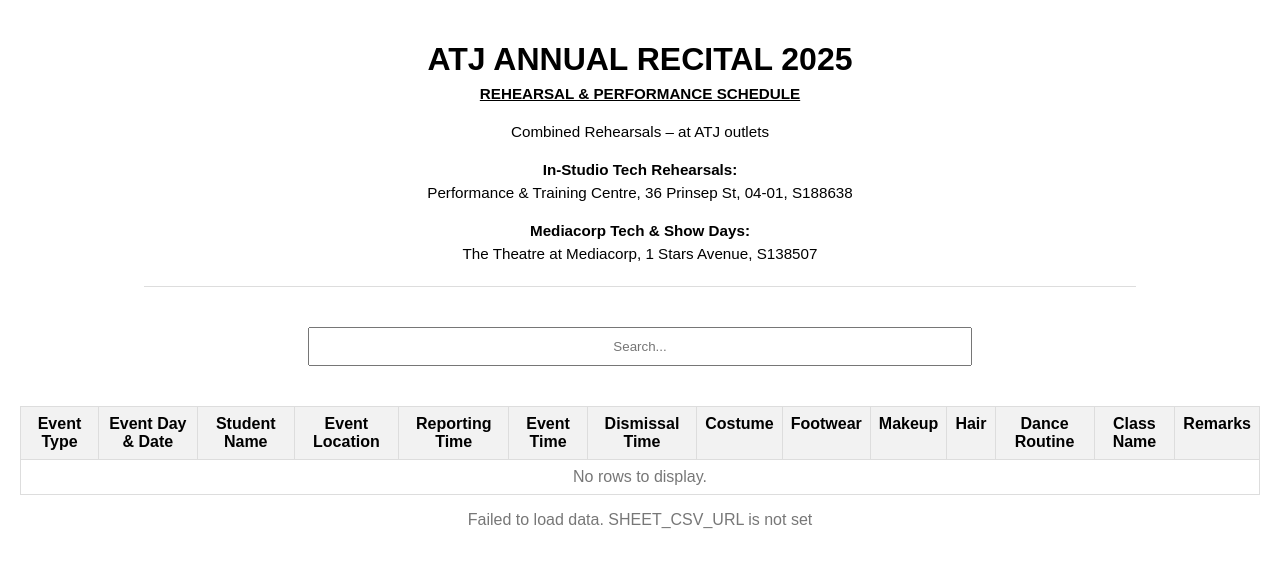
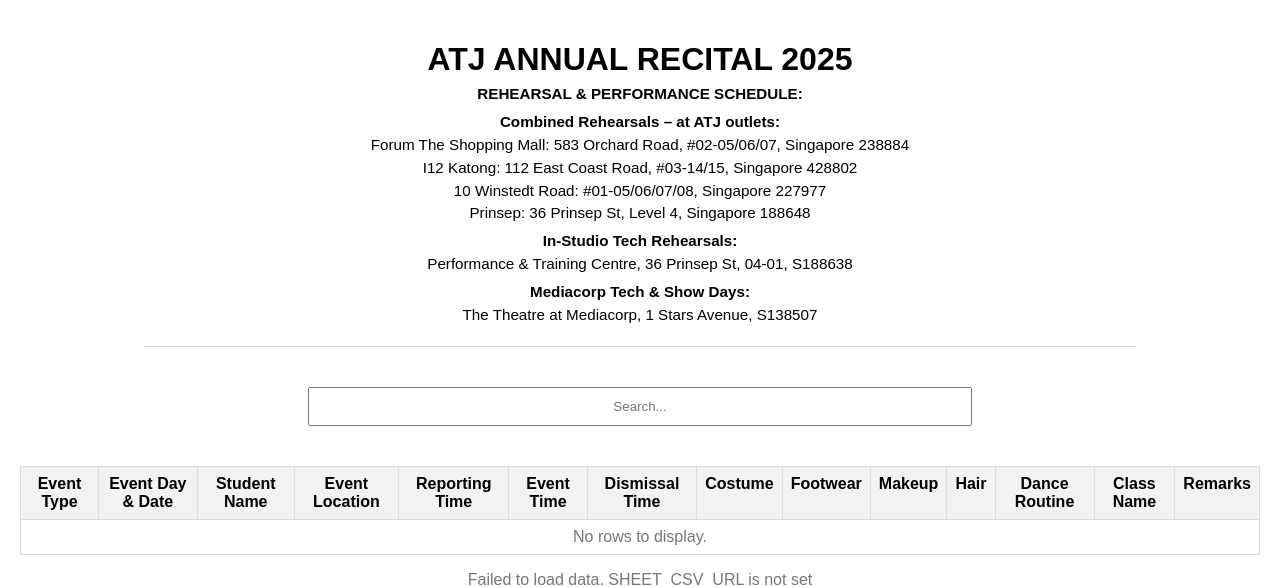
Before and after one commit to srii2605/Sri, a Flask app: page / in a window 1280 px wide. Shown: the top 587 px of the page. Run offline with Flask 3, Linux system fonts and the light colour scheme.

Commit message:
Update Combined Rehearsals addresses

```diff
--- a/templates/index.html
+++ b/templates/index.html
@@ -3,13 +3,22 @@
 <head>
   <meta charset="UTF-8" />
   <meta name="viewport" content="width=device-width, initial-scale=1.0"/>
-  <title>ATJ Annual Recital 2025</title>
+  <title>UDO-APAC X ATJ 2025</title>
 
+  <!-- jQuery -->
   <script src="https://code.jquery.com/jquery-3.6.0.min.js"></script>
 
   <style>
-    body { font-family: Arial, sans-serif; text-align: center; margin: 0; padding: 20px; }
-    h1 { margin-bottom: 5px; font-size: 2rem; }
+    body {
+      font-family: Arial, sans-serif;
+      text-align: center;
+      margin: 0;
+      padding: 20px;
+    }
+    h1 {
+      margin-bottom: 5px;
+      font-size: 2rem;
+    }
     .header-info {
       font-size: 0.95rem;
       line-height: 1.5;
@@ -19,42 +28,70 @@
     .header-info .subtitle {
       font-weight: bold;
       margin: 5px 0;
-      text-decoration: underline;
     }
-    hr { border: none; border-top: 1px solid #ddd; margin: 20px auto; width: 80%; }
-    #searchInput { width: 60%; max-width: 640px; padding: 10px; margin: 20px 0; text-align: center; }
-    .table-wrap { max-height: 72vh; overflow: auto; }
-    table { width: 100%; border-collapse: collapse; margin-top: 20px; }
-    th, td { border: 1px solid #ddd; padding: 8px; text-align: center; vertical-align: top; }
-    th { background-color: #f2f2f2; position: sticky; top: 0; z-index: 1; }
+    .header-info p {
+      margin: 5px 0;
+    }
+    .header-info strong {
+      font-weight: bold;
+    }
+    hr {
+      border: none;
+      border-top: 1px solid #ddd;
+      margin: 20px auto;
+      width: 80%;
+    }
+    #searchInput {
+      width: 60%;
+      max-width: 640px;
+      padding: 10px;
+      margin: 20px 0;
+      text-align: center;
+    }
+    .table-wrap {
+      max-height: 72vh;
+      overflow: auto;
+    }
+    table {
+      width: 100%;
+      border-collapse: collapse;
+      margin-top: 20px;
+    }
+    th, td {
+      border: 1px solid #ddd;
+      padding: 8px;
+      text-align: center;
+      vertical-align: top;
+    }
+    th {
+      background-color: #f2f2f2;
+      position: sticky;
+      top: 0;
+      z-index: 1;
+    }
     .bold { font-weight: bold; }
     .muted { color: #777; }
     a { text-decoration: underline; }
-
-    /* Tag-style labels */
-    .tag {
-      display: inline-block;
-      padding: 4px 10px;
-      border-radius: 8px;
-      font-weight: bold;
-      color: white;
-      font-size: 0.9rem;
-    }
-    .tag.green { background-color: #4caf50; }   /* Combined Rehearsal */
-    .tag.purple { background-color: #9c27b0; }  /* In-Studio Tech Rehearsal */
-    .tag.blue { background-color: #2196f3; }    /* Show Day */
   </style>
 </head>
 <body>
 
   <h1>ATJ ANNUAL RECITAL 2025</h1>
   <div class="header-info">
-    <p class="subtitle">REHEARSAL & PERFORMANCE SCHEDULE</p>
-    <p>Combined Rehearsals – at ATJ outlets</p>
-    <p><strong>In-Studio Tech Rehearsals:</strong><br>
-       Performance & Training Centre, 36 Prinsep St, 04-01, S188638</p>
-    <p><strong>Mediacorp Tech & Show Days:</strong><br>
-       The Theatre at Mediacorp, 1 Stars Avenue, S138507</p>
+    <p class="subtitle">REHEARSAL & PERFORMANCE SCHEDULE:</p>
+    <p><strong>Combined Rehearsals – at ATJ outlets:</strong><br>
+  Forum The Shopping Mall: 583 Orchard Road, #02-05/06/07, Singapore 238884<br>
+  I12 Katong: 112 East Coast Road, #03-14/15, Singapore 428802<br>
+  10 Winstedt Road: #01-05/06/07/08, Singapore 227977<br>
+  Prinsep: 36 Prinsep St, Level 4, Singapore 188648
+</p>
+      <strong>In-Studio Tech Rehearsals:</strong><br>
+      Performance & Training Centre, 36 Prinsep St, 04-01, S188638
+    </p>
+    <p>
+      <strong>Mediacorp Tech & Show Days:</strong><br>
+      The Theatre at Mediacorp, 1 Stars Avenue, S138507
+    </p>
   </div>
 
   <hr>
@@ -74,6 +111,7 @@
 
   <script>
     $(function () {
+      // Keys MUST match your CSV headers exactly
       const COLUMNS = [
         { key: "Event Type",         label: "Event Type" },
         { key: "Event Day & Date",   label: "Event Day & Date", bold: true },
@@ -91,6 +129,7 @@
         { key: "Remarks",            label: "Remarks" }
       ];
 
+      // Columns that should render as a fixed-label link if a URL is present
       const LINK_LABELS = {
         "Costume": "Costume Link",
         "Makeup": "Makeup Tutorial",
@@ -132,19 +171,6 @@
         const val = raw == null ? "" : String(raw).trim();
         if (!val) return "N/A";
 
-        // Tag highlights for Event Type
-        if (colKey === "Event Type") {
-          if (/combined rehearsal/i.test(val)) {
-            return `<span class="tag green">${escHtml(val)}</span>`;
-          }
-          if (/in-?studio tech rehearsal/i.test(val)) {
-            return `<span class="tag purple">${escHtml(val)}</span>`;
-          }
-          if (/show day/i.test(val)) {
-            return `<span class="tag blue">${escHtml(val)}</span>`;
-          }
-        }
-
         if (LINK_COLUMNS.has(colKey)) {
           const url = firstUrl(val);
           if (url) {
@@ -152,6 +178,7 @@
             return `<a href="${escAttr(url)}" target="_blank" rel="noopener noreferrer" title="${escAttr(url)}">${escHtml(label)}</a>`;
           }
         }
+        // default plain text (preserve newlines)
         return escHtml(val).replace(/\n/g, "<br>");
       }
 
@@ -182,6 +209,7 @@
         );
       }
 
+      // Build header and fetch data
       buildHeader();
 
       $.getJSON("/data")
```
